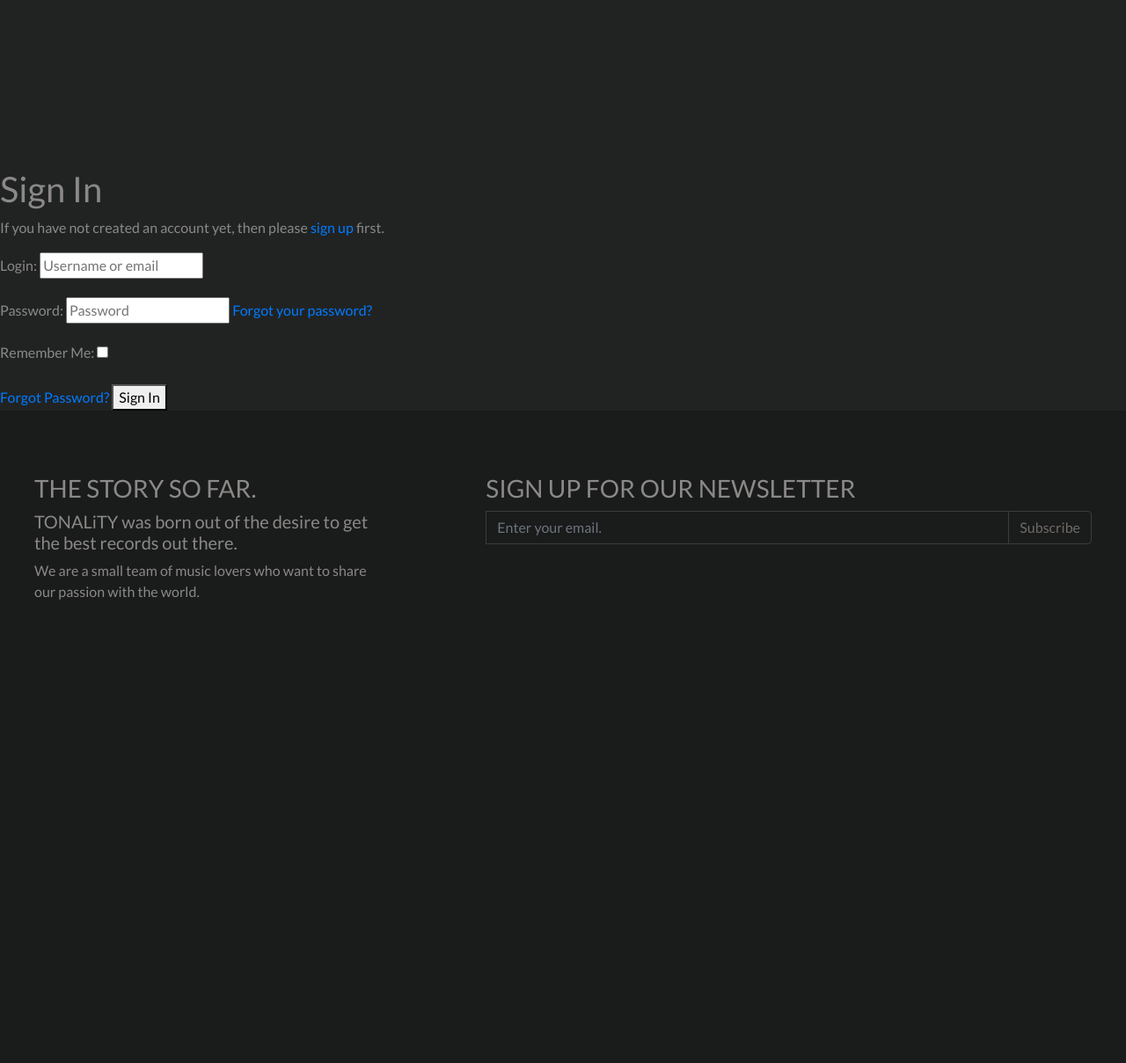
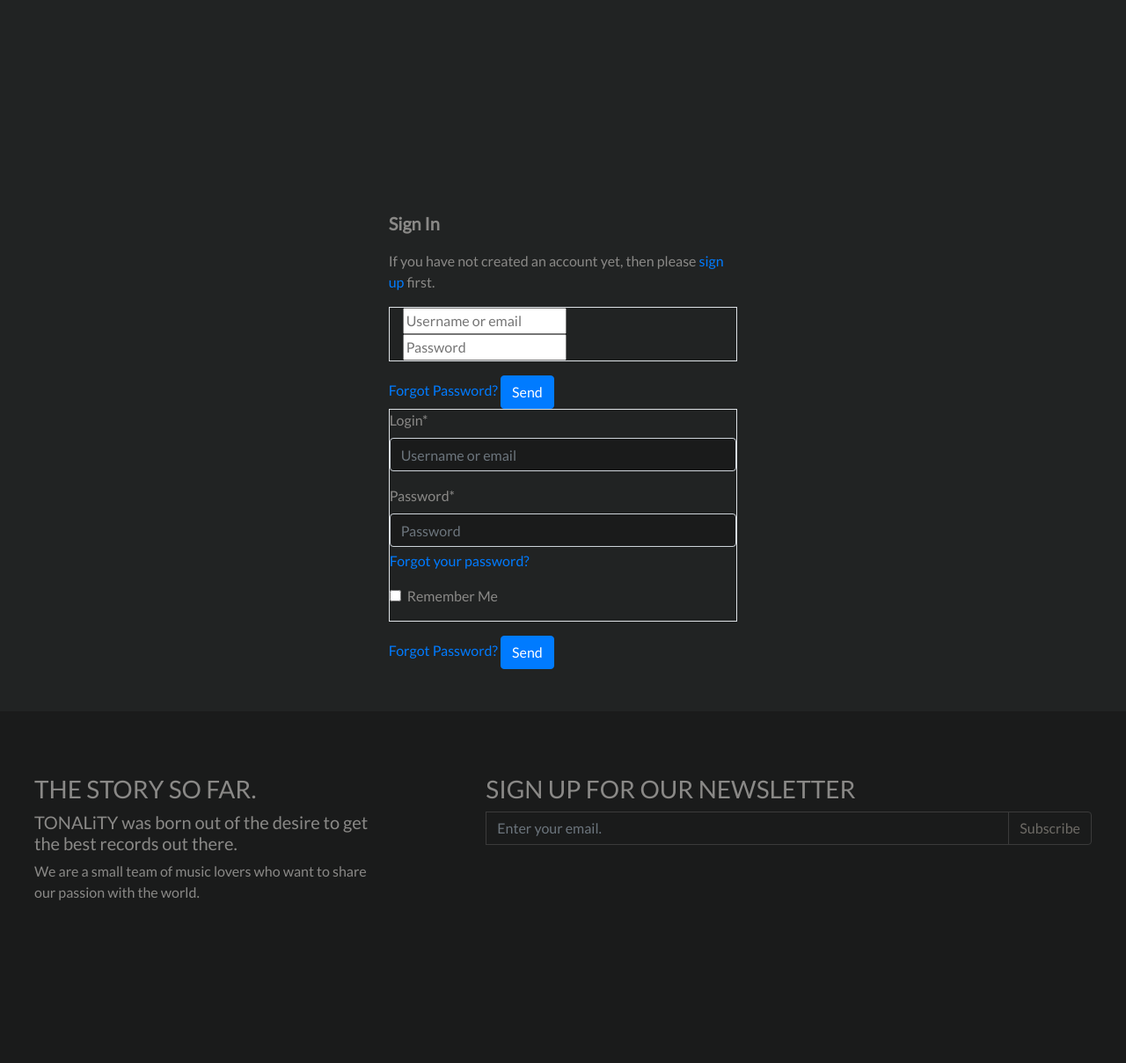
Before and after one commit to zakenaio/pp5-tonality, a Django app: page /accounts/login/ in a window 1280 px wide. Shown: the part 137-1346 px from the top of the page at 88% size. Before the commit the page ends 819 px from the top, so only its background shows below. Run offline with Django 5.2, Linux system fonts and the light colour scheme; some libraries are stand-ins or nearby versions.

Commit message:
Changes to login form

```diff
--- a/static/css/base.css
+++ b/static/css/base.css
@@ -156,38 +156,8 @@ a.category-badge > span.badge:hover {
     color: #d2d2d2;
 }
 
-/* Style all input fields and textareas within the form */
-.form input[type="text"],
-.form textarea,
-.form select {
-    width: 100%; /* Full width */
-    padding: 10px; /* Padding inside the fields */
-    margin: 8px 0; /* Margin between fields */
-    display: inline-block; /* Allows the width to take effect */
-    border: 1px solid #ccc; /* Border color */
-    border-radius: 4px; /* Rounded corners */
-    box-sizing: border-box; /* Box sizing to include padding in width */
-}
-
-/* Style the submit button */
-.form button[type="submit"] {
-    width: 100%;
-    background-color: #4CAF50;
-    color: white;
-    padding: 14px 20px;
-    margin: 8px 0;
-    border: none;
-    border-radius: 4px;
-    cursor: pointer;
-}
-
-.form button[type="submit"]:hover {
-    background-color: #45a049;
-}
-
-/* Style the cancel button similarly or differently as needed */
-.form a.btn-outline-black {
-    /* Your styles here */
+.form-group {
+    min-width: 300px;
 }
 
 /* from CSS-tricks.com: https://css-tricks.com/snippets/css/css-triangle/ */
--- a/templates/allauth/account/login.html
+++ b/templates/allauth/account/login.html
@@ -1,7 +1,8 @@
 {% extends "account/base.html" %}
-
+{% load crispy_forms_tags %}
 {% load i18n %}
 {% load account socialaccount %}
+
 
 {% block head_title %}{% trans "Sign In" %}{% endblock %}
 
@@ -15,7 +16,13 @@
 </div>
 {% endblock %}
 
-<h1>{% trans "Sign In" %}</h1>
+
+<div class="container-fluid" id="contact">
+  <div class="row">
+    <div class="col-12 col-md-6 col-lg-4 mx-auto">
+      <div class="product-details-container mb-5 mt-md-5">
+
+        <p class="lead font-weight-bold">Sign In</p>
 
     {% get_providers as socialaccount_providers %}
 
@@ -38,17 +45,49 @@ for a {{ site_name }} account and sign in below:{% endblocktrans %}</p>
 
     {% else %}
     <p>{% blocktrans %}If you have not created an account yet, then please
-<a href="{{ signup_url }}">sign up</a> first.{% endblocktrans %}</p>
+      <a href="{{ signup_url }}">sign up</a> first.{% endblocktrans %}
+    </p>
     {% endif %}
 
     <form class="login" method="POST" action="{% url 'account_login' %}">
       {% csrf_token %}
-  {{ form.as_p }}
+      <div class="form-group border">
+
+        <div class="form-group col-md-6 mb-0 w-100">
+          {{ form.login }}
+        </div>
+        <div class="form-group col-md-6 mb-0">
+          {{ form.password }}
+        </div>
+
         {% if redirect_field_value %}
-  <input type="hidden" name="{{ redirect_field_name }}" value="{{ redirect_field_value }}" />
+        <input type="hidden" name="{{ redirect_field_name }}" value="{{ redirect_field_value }}">
         {% endif %}
+
+      </div>
       <a class="button secondaryAction" href="{% url 'account_reset_password' %}">{% trans "Forgot Password?" %}</a>
-  <button class="primaryAction" type="submit">{% trans "Sign In" %}</button>
+      <button type="submit" class="btn btn-primary">Send</button>
     </form>
 
+        <form class="login" method="POST" action="{% url 'account_login' %}">
+          {% csrf_token %}
+          <div class="form-group border">
+
+            {{ form|crispy }}
+            {% if redirect_field_value %}
+            <input type="hidden" name="{{ redirect_field_name }}" value="{{ redirect_field_value }}">
+            {% endif %}
+
+          </div>
+          <a class="button secondaryAction" href="{% url 'account_reset_password' %}">{% trans "Forgot Password?" %}</a>
+          <button type="submit" class="btn btn-primary">Send</button>
+        </form>
+
+      </div>
+    </div>
+
+  </div>
+</div>
+
+
 {% endblock %}
```
Lines whose indentation alone changed are shown as unchanged.
